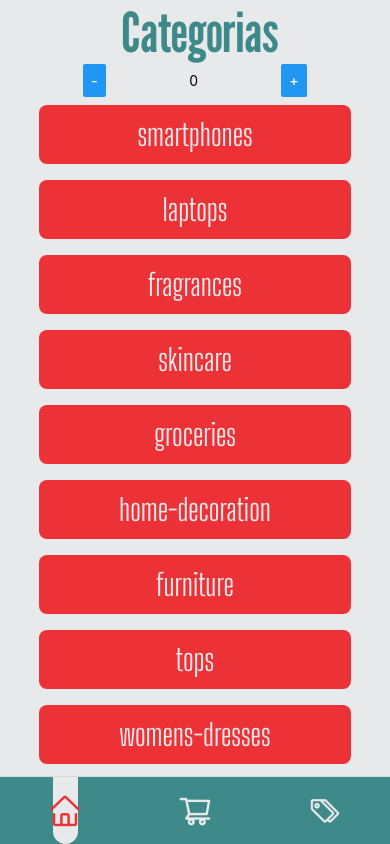
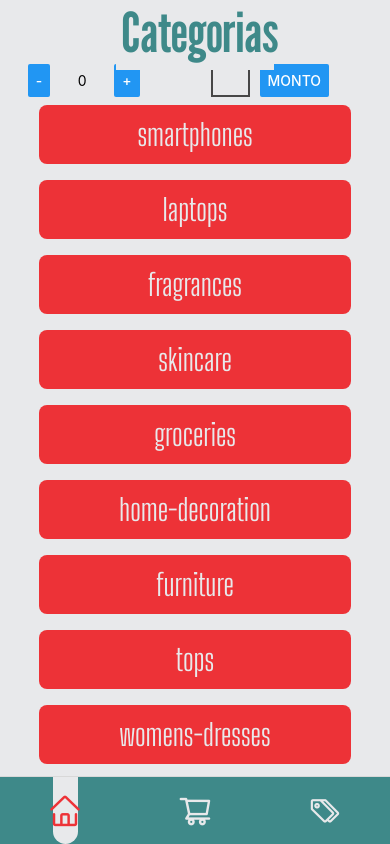
Before and after one commit to eugeniainsaurralde/gymHybrid, a React Native app: screen /Home in a window 390 px wide. Built offline with nearby package versions, Linux system fonts and the light colour scheme.

Commit message:
Fix problems about total price with redux

```diff
--- a/src/app/Store.js
+++ b/src/app/Store.js
@@ -1,5 +1,10 @@
 import { configureStore } from "@reduxjs/toolkit";
+import counterReducer from "../features/counter/counterSlice";
+import cartReducer from "../features/Cart/cartSlice";
 
 export const store = configureStore({
-  reducer: {},
+  reducer: {
+    counter: counterReducer,
+    cart: cartReducer,
+  },
 });
--- a/src/components/CardItemCart.js
+++ b/src/components/CardItemCart.js
@@ -1,17 +1,23 @@
 import { Pressable, StyleSheet, Text, View } from "react-native";
+
+import { useDispatch } from "react-redux";
+import { deleteCartItem } from "../features/Cart/cartSlice";
+
 import { AntDesign } from "@expo/vector-icons";
 import { Palete } from "../globals/Palete";
 import Fonts from "../globals/Fonts";
 
 const CardItemCart = ({ item }) => {
+  const dispatch = useDispatch();
   return (
     <View style={styles.container}>
       <View>
         <Text style={styles.text}>{item.title}</Text>
         <Text style={styles.text}>{item.brand}</Text>
+        <Text style={styles.text}>Cantidad: {item.quantity}</Text>
         <Text style={styles.text}>$ {item.price}</Text>
       </View>
-      <Pressable>
+      <Pressable onPress={() => dispatch(deleteCartItem(item.id))}>
         <AntDesign name="delete" color={Palete.darkWhite} size={30} />
       </Pressable>
     </View>
--- a/src/components/Counter.js
+++ b/src/components/Counter.js
@@ -1,13 +1,34 @@
-import { Button, StyleSheet, Text, View } from "react-native";
+import { Button, StyleSheet, Text, TextInput, View } from "react-native";
 import React, { useState } from "react";
+import { useSelector, useDispatch } from "react-redux";
+import {
+  decrement,
+  increment,
+  changeByAmount,
+} from "../features/counter/counterSlice";
+import { Palete } from "../globals/Palete";
 
 const Counter = () => {
-  const [count, setCount] = useState(0);
+  const dispatch = useDispatch();
+  const count = useSelector((state) => state.counter.value);
+  const [number, setNumber] = useState(0);
   return (
     <View style={styles.container}>
-      <Button title="-" onPress={() => setCount(count - 1)} />
+      <Button title="-" onPress={() => dispatch(decrement())} />
+
       <Text>{count}</Text>
-      <Button title="+" onPress={() => setCount(count + 1)} />
+
+      <Button title="+" onPress={() => dispatch(increment())} />
+      <View style={styles.inputContainer}>
+        <TextInput
+          onChangeText={(t) => setNumber(parseInt(t))}
+          style={styles.input}
+        />
+        <Button
+          title="Monto"
+          onPress={() => dispatch(changeByAmount(number))}
+        />
+      </View>
     </View>
   );
 };
@@ -19,6 +40,18 @@ const styles = StyleSheet.create({
     flexDirection: "row",
     alignItems: "center",
     justifyContent: "space-evenly",
+
     width: "100%",
   },
+  inputContainer: {
+    flexDirection: "row",
+    justifyContent: "center",
+    width: "50%",
+  },
+  input: {
+    borderColor: Palete.darkGray,
+    borderWidth: 2,
+    width: "20%",
+    marginHorizontal: 10,
+  },
 });
--- /dev/null
+++ b/src/features/Cart/cartSlice.js
@@ -0,0 +1,37 @@
+import { createSlice } from "@reduxjs/toolkit";
+
+const initialState = {
+  items: [],
+  total: 0,
+};
+
+export const cartSlice = createSlice({
+  name: "cart",
+  initialState,
+  reducers: {
+    addCartItem: (state, actions) => {
+      const index = state.items.findIndex(
+        (item) => item.id === actions.payload.id
+      );
+      if (index === -1) {
+        state.items = [...state.items, { ...actions.payload, quantity: 1 }];
+      } else {
+        state.items[index].quantity = state.items[index].quantity + 1;
+      }
+      state.total = state.items.reduce(
+        (acc, item) => acc + item.price * item.quantity,
+        0
+      );
+    },
+    deleteCartItem: (state, actions) => {
+      state.items = state.items.filter((items) => items.id !== actions.payload);
+      state.total = state.items.reduce(
+        (acc, item) => acc + item.price * item.quantity,
+        0
+      );
+    },
+  },
+});
+
+export const { addCartItem, deleteCartItem } = cartSlice.actions;
+export default cartSlice.reducer;
--- a/src/features/counter/counterSlice.js
+++ b/src/features/counter/counterSlice.js
@@ -3,3 +3,21 @@ import { createSlice } from "@reduxjs/toolkit";
 const initialState = {
   value: 0,
 };
+
+export const counterSlice = createSlice({
+  name: "counter",
+  initialState,
+  reducers: {
+    increment: (state) => {
+      state.value = state.value + 1;
+    },
+    decrement: (state) => {
+      state.value = state.value - 1;
+    },
+    changeByAmount: (state, actions) => {
+      state.value = actions.payload;
+    },
+  },
+});
+export const { increment, decrement, changeByAmount } = counterSlice.actions;
+export default counterSlice.reducer;
--- a/src/screens/Cart.js
+++ b/src/screens/Cart.js
@@ -1,11 +1,13 @@
 import { FlatList, StyleSheet, Text, View } from "react-native";
-import cart from "../data/cart.json";
+import { useSelector } from "react-redux";
+
 import CardItemCart from "../components/CardItemCart";
 import PrimaryButton from "../components/wrappers/PrimaryButton";
 import Fonts from "../globals/Fonts";
 import { Palete } from "../globals/Palete";
 
 const Cart = () => {
+  const cart = useSelector((state) => state.cart);
   return (
     <View style={styles.container}>
       <FlatList
--- a/src/screens/ProductDetail.js
+++ b/src/screens/ProductDetail.js
@@ -6,6 +6,10 @@ import {
   useWindowDimensions,
 } from "react-native";
 import React, { useEffect, useState } from "react";
+
+import { useDispatch } from "react-redux";
+import { addCartItem } from "../features/Cart/cartSlice";
+
 import Products from "../data/products.json";
 import { Palete } from "../globals/Palete";
 import Fonts from "../globals/Fonts";
@@ -22,6 +26,8 @@ const ProductDetail = ({ route }) => {
   }, [productId]);
 
   const { width } = useWindowDimensions();
+
+  const dispatch = useDispatch();
 
   return (
     <View style={styles.container}>
@@ -56,6 +62,7 @@ const ProductDetail = ({ route }) => {
       <PrimaryButton
         stylePressable={styles.pressable}
         styleText={[width >= 320 ? { fontSize: 25 } : { fontSize: 18 }]}
+        onPress={() => dispatch(addCartItem(productDetail))}
       >
         {"Agregar al carrito"}
       </PrimaryButton>
```
Also changed, not shown: 1 other file (tests, documents, lock files or other folders).
